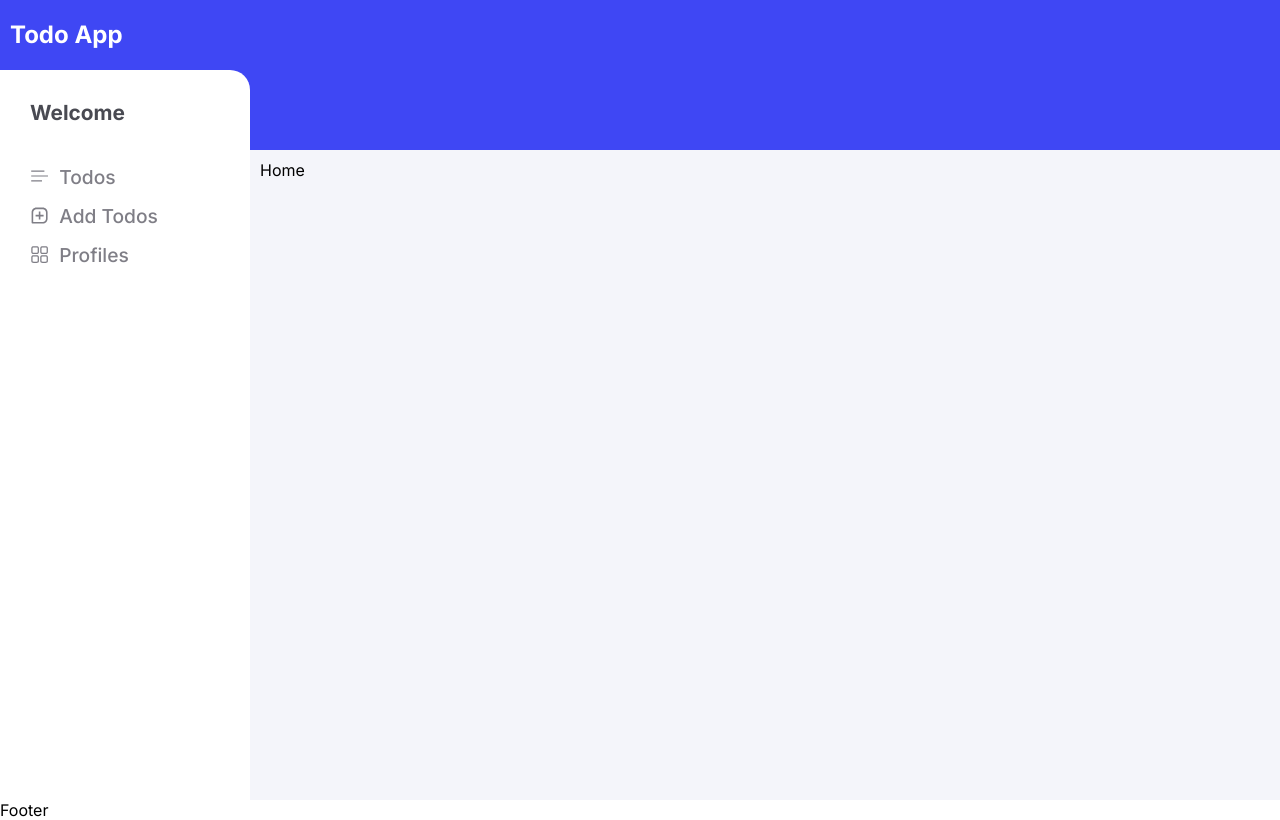
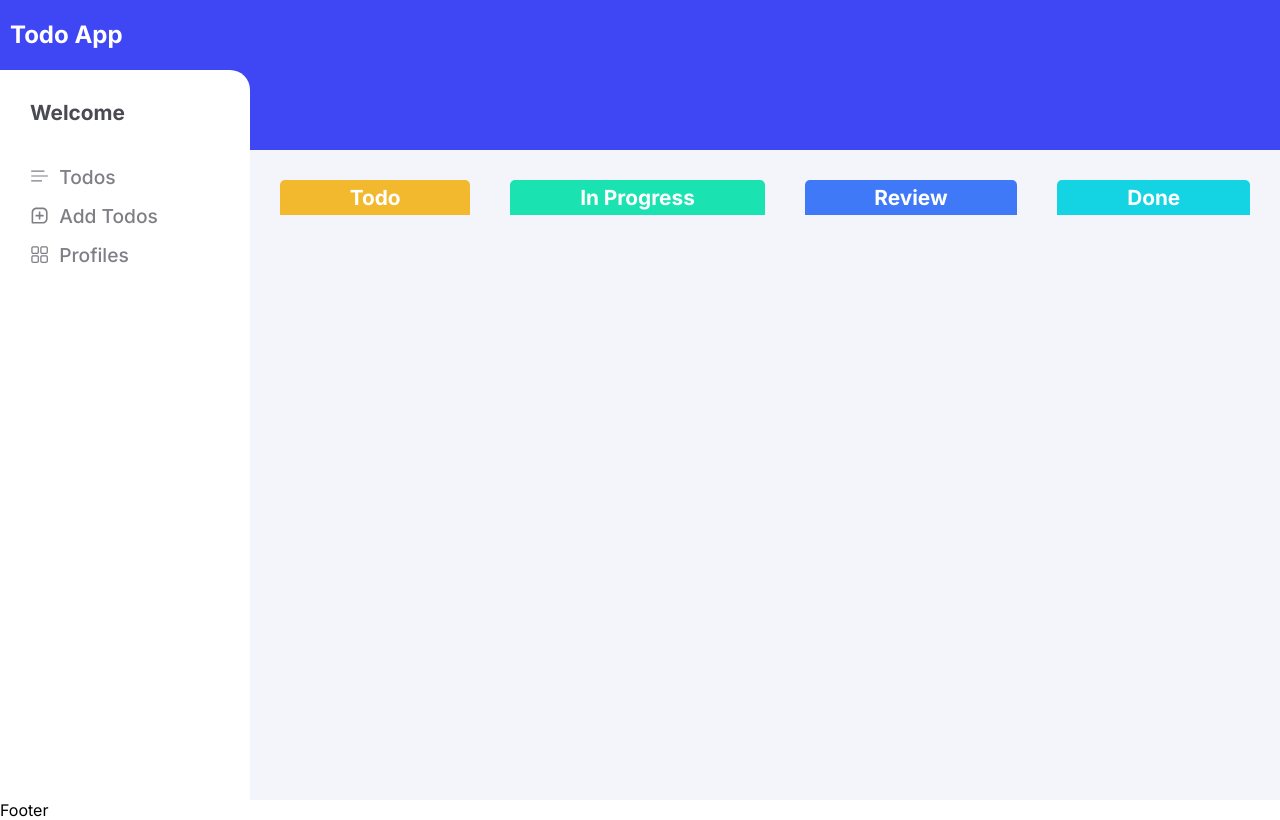
Before and after one commit to hasan814/Todos, a Next.js app: page / in a window 1280 px wide. Built offline with nearby package versions, Linux system fonts and the light colour scheme; no server answers.

Commit message:
Get Todos From DB

```diff
--- a/src/app/page.js
+++ b/src/app/page.js
@@ -1,5 +1,26 @@
+"use client";
+
+import { useEffect, useState } from "react";
+
+import HomePage from "@/templates/HomePage";
+
 const Home = () => {
-  return <div>Home</div>;
+  // ========== State ==========
+  const [todos, setTodos] = useState([]);
+
+  // ========== Effect ==========
+  useEffect(() => {
+    fetchData();
+  }, []);
+  // ========== Function ==========
+  const fetchData = async () => {
+    const response = await fetch("/api/todos");
+    const data = await response.json();
+    if (data) setTodos(data.data);
+  };
+
+  // ========== Rendering ==========
+  return <HomePage data={todos} />;
 };
 
 export default Home;
--- /dev/null
+++ b/src/components/templates/HomePage.jsx
@@ -0,0 +1,22 @@
+import React from "react";
+
+const HomePage = ({ data }) => {
+  return (
+    <div className="home-page">
+      <div className="home-page--todo">
+        <p>Todo</p>
+      </div>
+      <div className="home-page--inProgress">
+        <p>In Progress</p>
+      </div>
+      <div className="home-page--review">
+        <p>Review</p>
+      </div>
+      <div className="home-page--done">
+        <p>Done</p>
+      </div>
+    </div>
+  );
+};
+
+export default HomePage;
```
